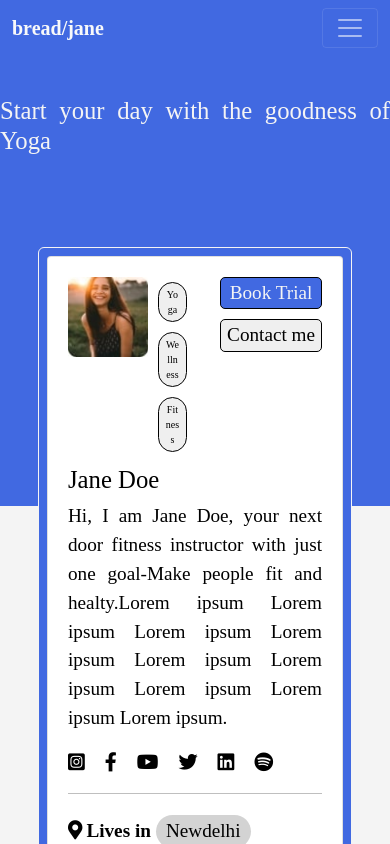
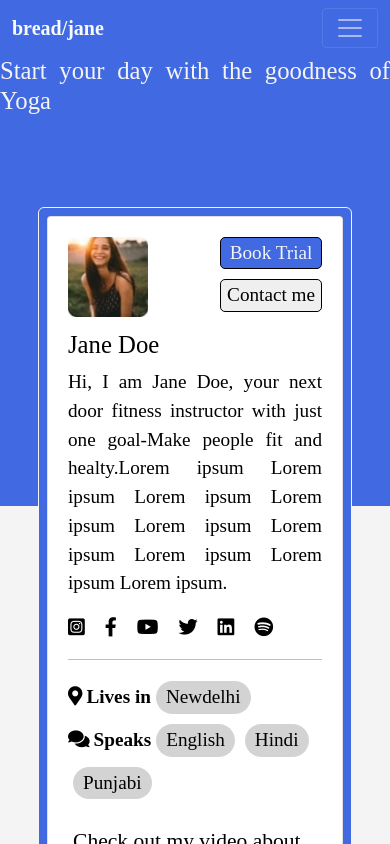
Before and after one commit to bajajanjana/bread_assignment, a React (Create React App) app: page / in a window 390 px wide. Shown: the top 844 px of the page. Built offline with nearby package versions, Linux system fonts and the light colour scheme.

Commit message:
heading updated

```diff
--- a/src/components/card/cardContent.module.css
+++ b/src/components/card/cardContent.module.css
@@ -106,10 +106,11 @@
         flex-direction: column;
     }
     .flex1 button{
-       width: 40%;
+       /* width: 40%;
        margin: 5px 10px;
-      padding: 4px 6px;
-      font-size: x-small;
+       padding: 4px 6px;
+       font-size: x-small; */
+       display: none;
     }
     .div4{
         display: flex;
--- a/src/components/header/hero.module.css
+++ b/src/components/header/hero.module.css
@@ -10,4 +10,5 @@
     color: #f4f4f4;
     margin-top: 40px;
     text-align: justify;
+    margin: auto;
 }
--- a/src/index.css
+++ b/src/index.css
@@ -8,7 +8,8 @@ body {
   font-family:serif;
   font-size:1.2rem;
   color:black;
-  background: #f4f4f4;;
+  background: #f4f4f4;
+  overflow-x: hidden;
 }
 
 code {
```
